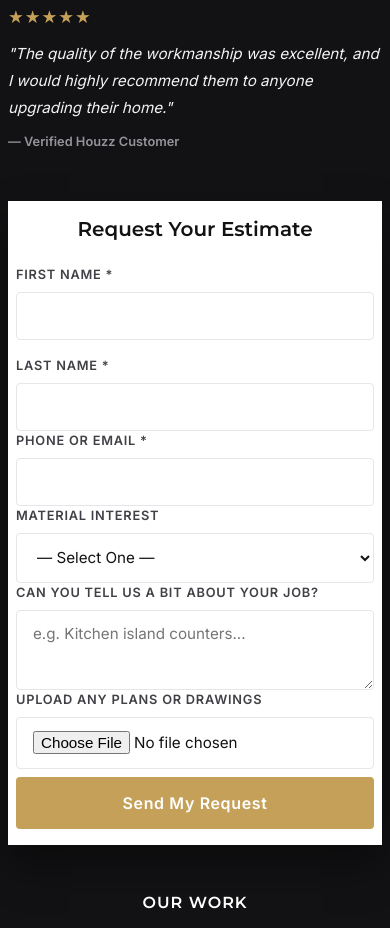
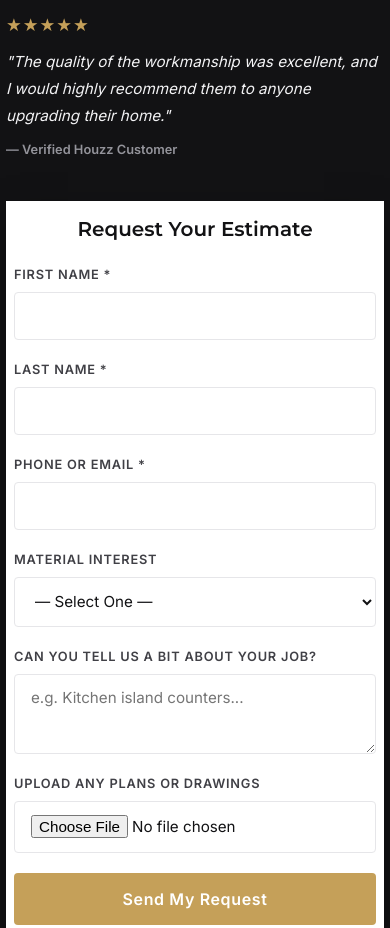
Before and after one commit to cobyy/granitecountertopsutah, a website: page quote.html in a window 390 px wide. Shown: the part 758-1686 px from the top of the page. Drawn offline with Linux system fonts and the light colour scheme.

Commit message:
Absolute brute-force fluidity for mobile forms

```diff
--- a/quote.html
+++ b/quote.html
@@ -143,24 +143,29 @@
 
     @media (max-width: 1100px) {
       .promo-container {
-        display: block; /* Switch from grid to block for absolute safety */
+        display: block !important;
         width: 100% !important;
         max-width: 100% !important;
-        margin: 0;
-        padding: 0;
+        margin: 0 !important;
+        padding: 0 !important;
       }
       .promo-hero {
-        padding: 2rem 0.5rem 4rem;
+        padding: 2.5rem 6px 4rem !important; /* Tight side padding */
         width: 100% !important;
+        max-width: 100% !important;
         overflow-x: hidden !important;
+        display: block !important;
       }
       .promo-left, .promo-form-wrapper, .proof-column {
         width: 100% !important;
         max-width: 100% !important;
         box-sizing: border-box !important;
-        margin-bottom: 3rem;
+        margin-bottom: 2.5rem !important;
+        display: block !important;
       }
-      .promo-form-wrapper { padding: 1.5rem 0.75rem !important; }
+      .promo-form-wrapper { padding: 1.5rem 10px !important; }
+      .form-row { display: block !important; width: 100% !important; }
+      .form-group { width: 100% !important; margin-bottom: 1.25rem !important; }
     }
 
     @media (max-width: 600px) {
```
